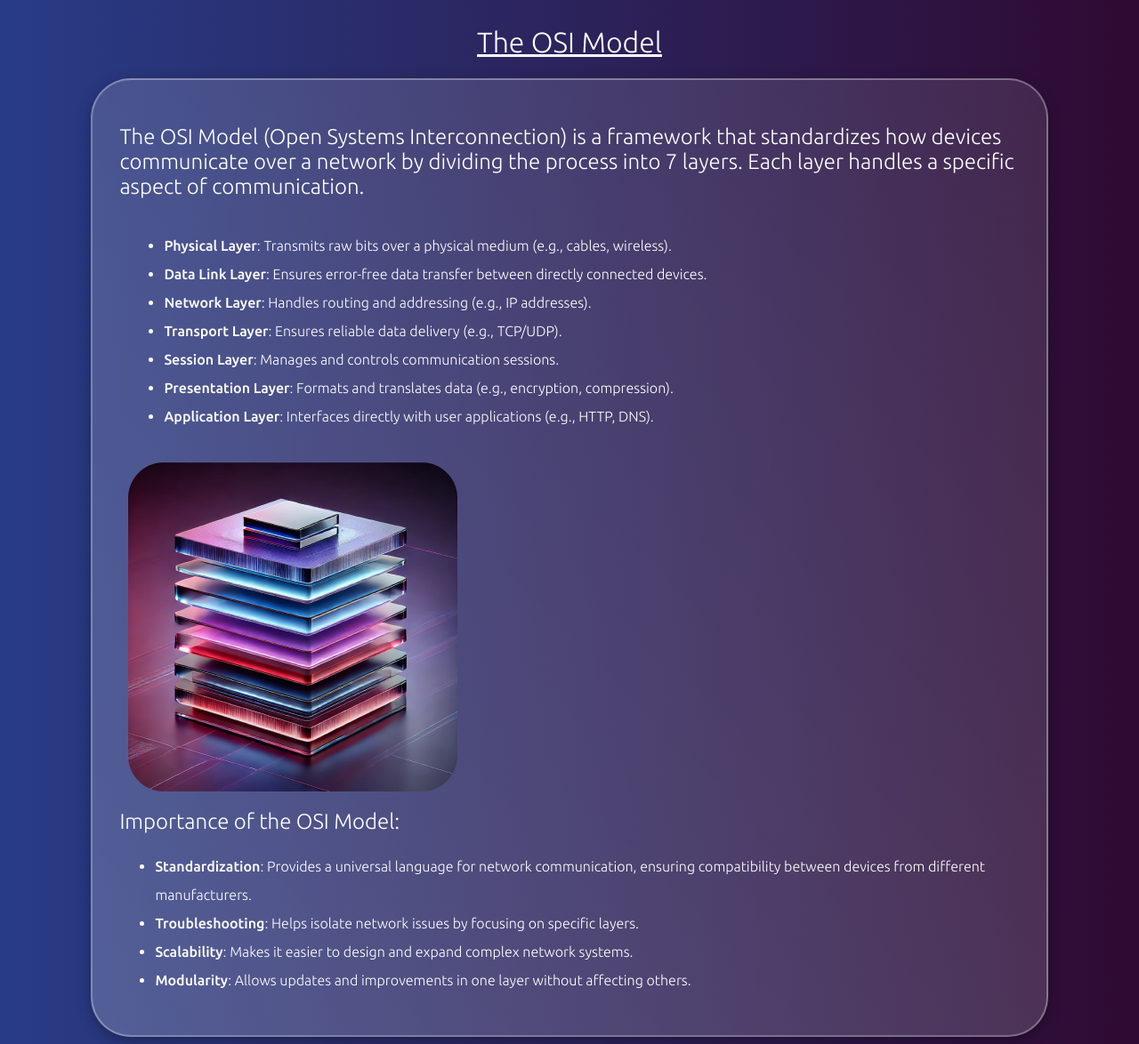
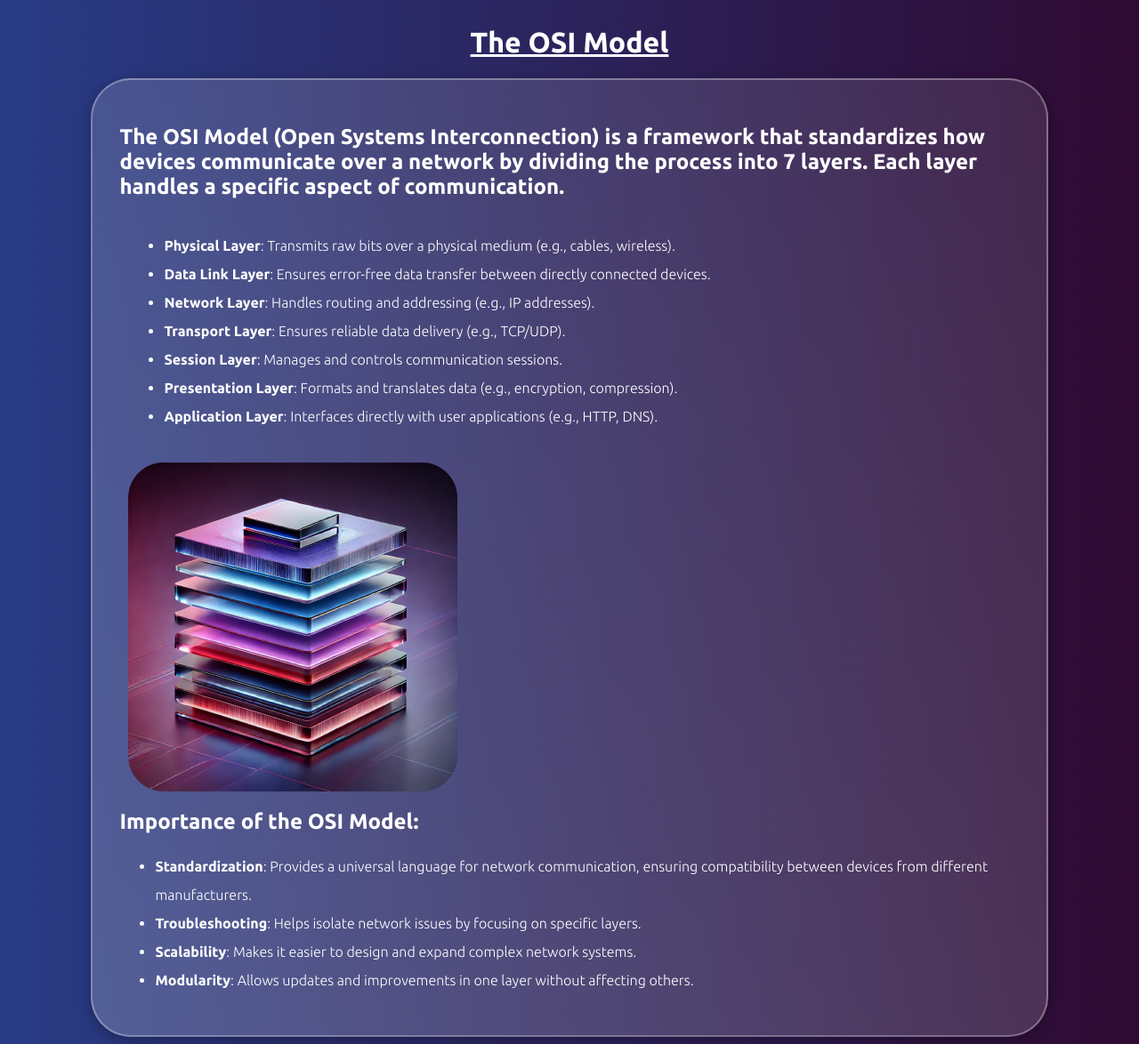
Before and after one commit to mariiamantsurova/Projects, a Flask app: page / in a window 1280 px wide. Shown: the whole page at 89% size. Run offline with Flask 3, Linux system fonts and the light colour scheme; some web fonts are replaced.

Commit message:
without css file

```diff
--- a/HTML_Task/static/css/styles.css
+++ /dev/null
@@ -1,40 +0,0 @@
-* {
-  font-family: "Ubuntu", sans-serif;
-  font-weight: 300;
-  font-style: normal;
-}
-b {
-  font-weight: 500; /* Bold */
-}
-
-body {
-  display: flex;
-  align-items: center;
-  justify-content: center;
-  flex-direction: column;
-  color: white;
-  background: linear-gradient(90deg, #283c86, #2f0a32);
-}
-.main-container {
-  padding: 30px;
-  width: 80%;
-  background: linear-gradient(
-    45deg,
-    rgba(255, 255, 255, 0.2),
-    rgba(255, 255, 255, 0.1)
-  );
-  border-radius: 45px;
-  box-shadow: 0 4px 15px rgba(0, 0, 0, 0.3);
-  border: 2px solid rgba(255, 255, 255, 0.3);
-}
-.sub-container {
-  margin: 10px;
-  display: flex;
-  align-items: center;
-  justify-content: space-between;
-  gap: 20px;
-  flex-wrap: wrap;
-}
-ul {
-  line-height: 200%;
-}
--- a/HTML_Task/templates/main.html
+++ b/HTML_Task/templates/main.html
@@ -3,7 +3,6 @@
   <head>
     <meta charset="UTF-8" />
     <meta name="viewport" content="width=device-width, initial-scale=1.0" />
-    <link rel="stylesheet" href="../static/css/styles.css" />
     <link rel="preconnect" href="https://fonts.googleapis.com" />
     <link rel="preconnect" href="https://fonts.gstatic.com" crossorigin />
     <link
@@ -12,17 +11,50 @@
     />
     <title>TCP/IP</title>
   </head>
-  <body>
+  <body
+    style="
+      font-family: Ubuntu, sans-serif;
+      font-weight: 300;
+      display: flex;
+      justify-content: center;
+      align-items: center;
+      flex-direction: column;
+      color: white;
+      background: linear-gradient(90deg, #283c86, #2f0a32);
+    "
+  >
     <h1><u>The OSI Model</u></h1>
-    <div class="main-container">
+    <div
+      style="
+        padding: 30px;
+        width: 80%;
+        background: linear-gradient(
+          45deg,
+          rgba(255, 255, 255, 0.2),
+          rgba(255, 255, 255, 0.1)
+        );
+        border-radius: 45px;
+        box-shadow: 0 4px 15px rgba(0, 0, 0, 0.3);
+        border: 2px solid rgba(255, 255, 255, 0.3);
+      "
+    >
       <h2>
         The OSI Model (Open Systems Interconnection) is a framework that
         standardizes how devices communicate over a network by dividing the
         process into 7 layers. Each layer handles a specific aspect of
         communication.
       </h2>
-      <div class="sub-container">
-        <ul>
+      <div
+        style="
+          margin: 10px;
+          display: flex;
+          align-items: center;
+          justify-content: space-between;
+          gap: 20px;
+          flex-wrap: wrap;
+        "
+      >
+        <ul style="line-height: 200%">
           <li>
             <b>Physical Layer</b>: Transmits raw bits over a physical medium
             (e.g., cables, wireless).
@@ -54,7 +86,7 @@
         <img src="../static/images/image 1.png" alt="OSI model" />
       </div>
       <h2>Importance of the OSI Model:</h2>
-      <ul>
+      <ul style="line-height: 200%">
         <li>
           <b>Standardization</b>: Provides a universal language for network
           communication, ensuring compatibility between devices from different
```
